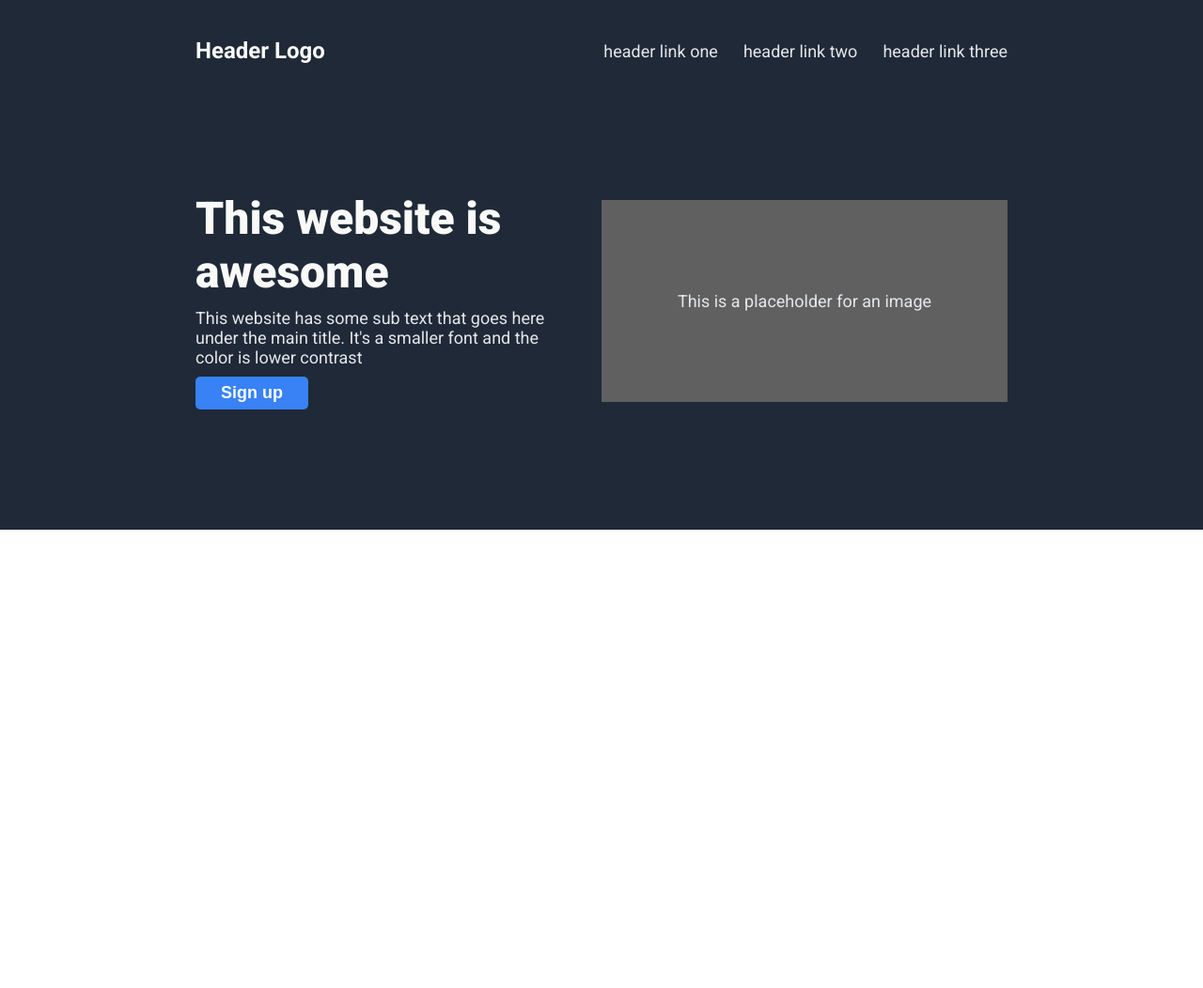
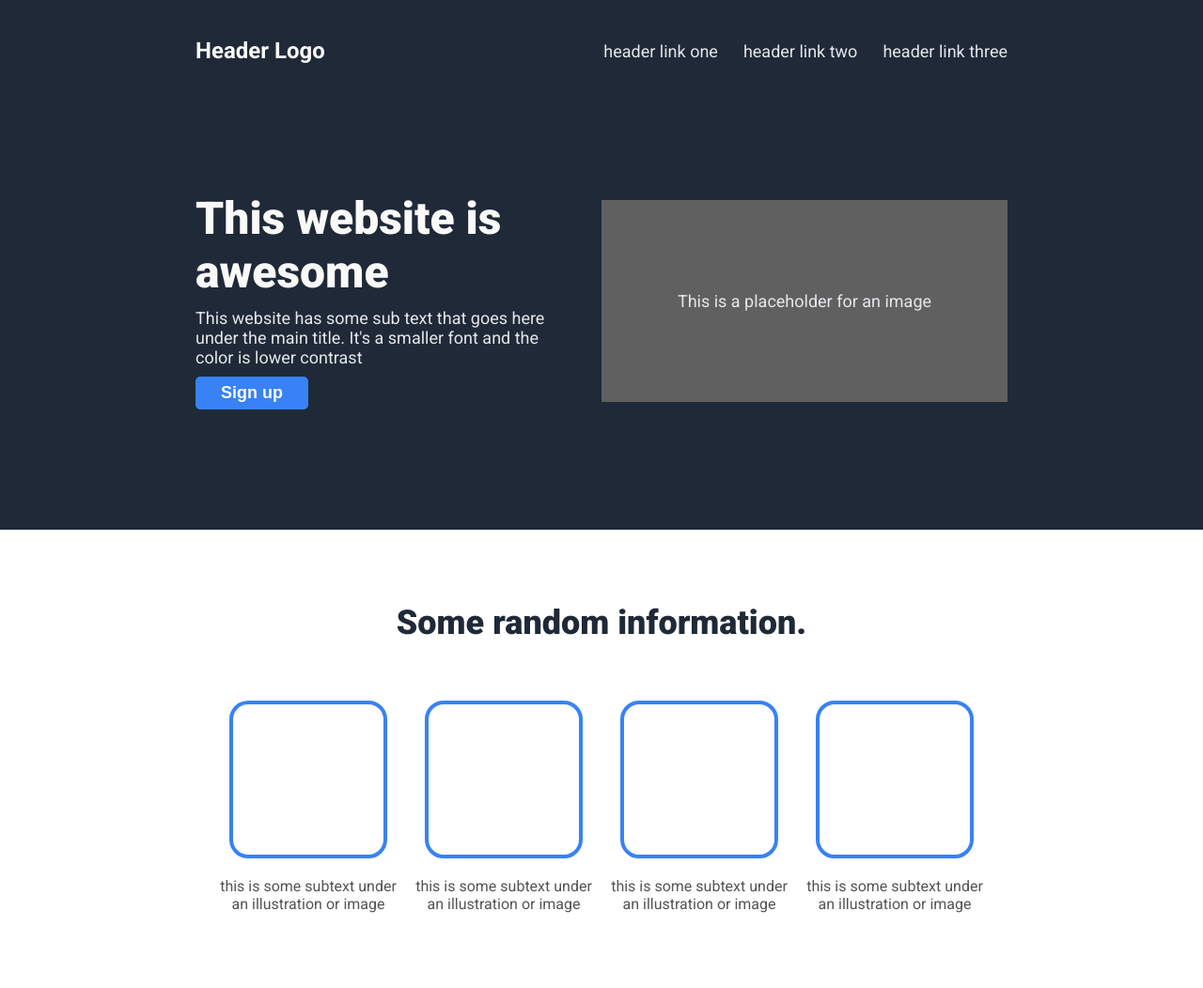
Before and after one commit to boniarzharambowski/landing-page, a plain HTML site: page index.html in a window 1280 px wide. Shown: the whole page at 94% size. Before the commit the page ends 800 px from the top, so only its background shows below. Drawn offline with Linux system fonts and the light colour scheme.

Commit message:
created main page

```diff
--- a/index.html
+++ b/index.html
@@ -10,7 +10,8 @@
   <link rel="preconnect" href="https://fonts.gstatic.com" crossorigin>
   <link href="https://fonts.googleapis.com/css2?family=Roboto:ital,wght@0,400;0,700;0,900;1,300&display=swap" rel="stylesheet">
 
-  <link rel="stylesheet" href="landingPage.css">
+  <link rel="stylesheet" href="styles/header.css">
+  <link rel="stylesheet" href="styles/main.css">
 </head>
 <body>
   <header>
@@ -47,5 +48,36 @@
       </div>
     </div>
   </header>
+  <main>
+    <h2>
+      Some random information.
+    </h2>
+    <div class="information-container">
+      <div class="information-section">
+        <div class="img-container"></div>
+        <p>
+          this is some subtext under an illustration or image
+        </p>
+      </div>
+      <div class="information-section">
+        <div class="img-container"></div>
+        <p>
+          this is some subtext under an illustration or image
+        </p>
+      </div>
+      <div class="information-section">
+        <div class="img-container"></div>
+        <p>
+          this is some subtext under an illustration or image
+        </p>
+      </div>
+      <div class="information-section">
+        <div class="img-container"></div>
+        <p>
+          this is some subtext under an illustration or image
+        </p>
+      </div>
+    </div>
+  </main>
 </body>
 </html>
--- /dev/null
+++ b/styles/main.css
@@ -0,0 +1,41 @@
+main{
+  display: flex;
+  padding: 0 13em;
+  align-items: center;
+  margin-top: 3em;
+  flex-direction: column;
+}
+
+main h2{
+  font-size: 36px;
+  font-weight: 900;
+  color: #1f2937;
+}
+
+.information-container{
+  display: flex;
+  gap: 0.5em;
+  margin-bottom: 4em;
+  margin-top: 2em;
+}
+
+.information-section{
+  text-align: center;
+  display: flex;
+  flex-direction: column;
+  align-items: center;
+  gap: 0.25em;
+  max-width: 200px;
+}
+
+.img-container{
+  width: 160px;
+  height: 160px;
+  border: 4px solid #3882f6;
+  border-radius: 20px;
+}
+
+.information-section p{
+  font-size: 16px;
+  color: #545454;
+}
```
Also changed, not shown: styles/header.css (renamed from landingPage.css).
